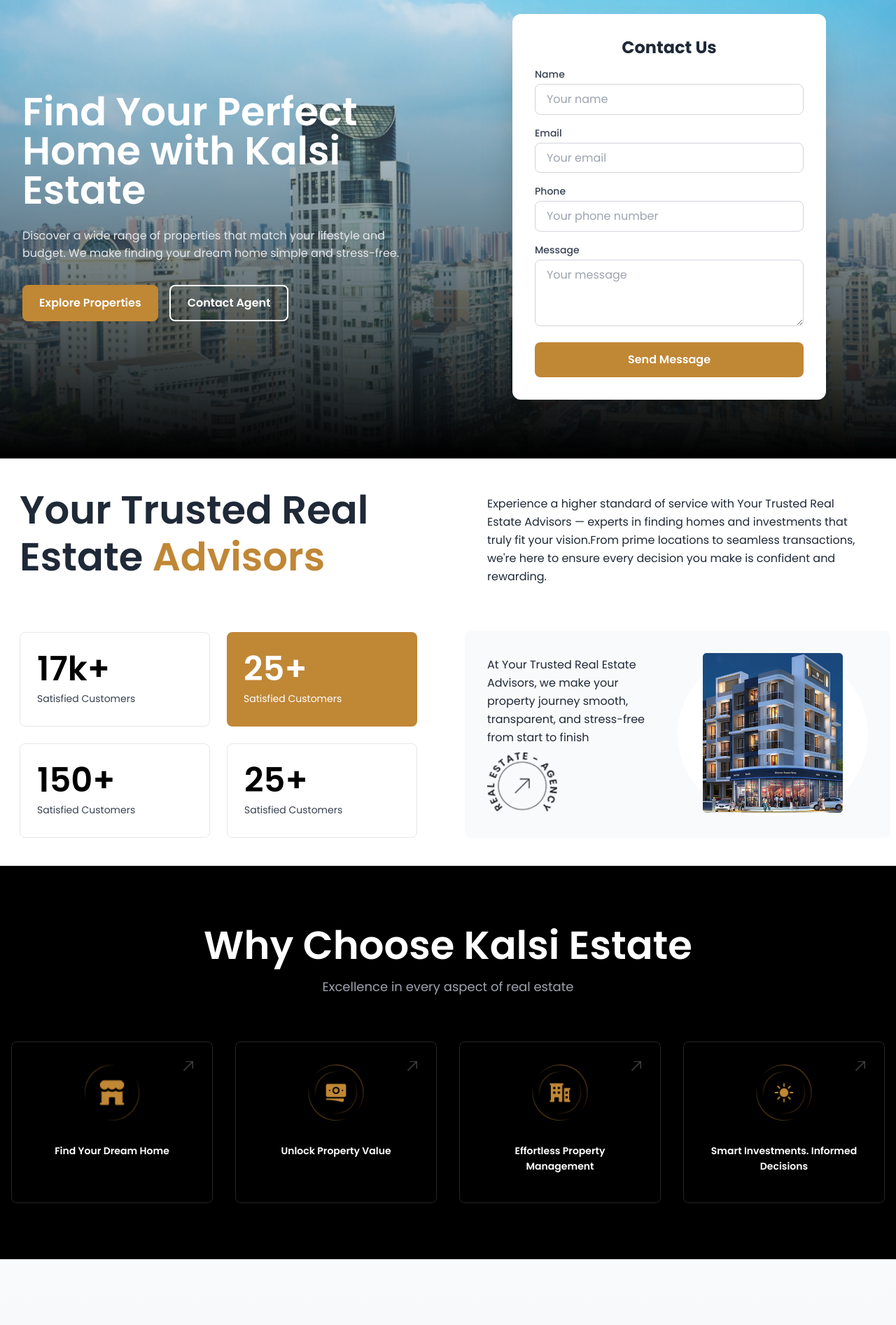
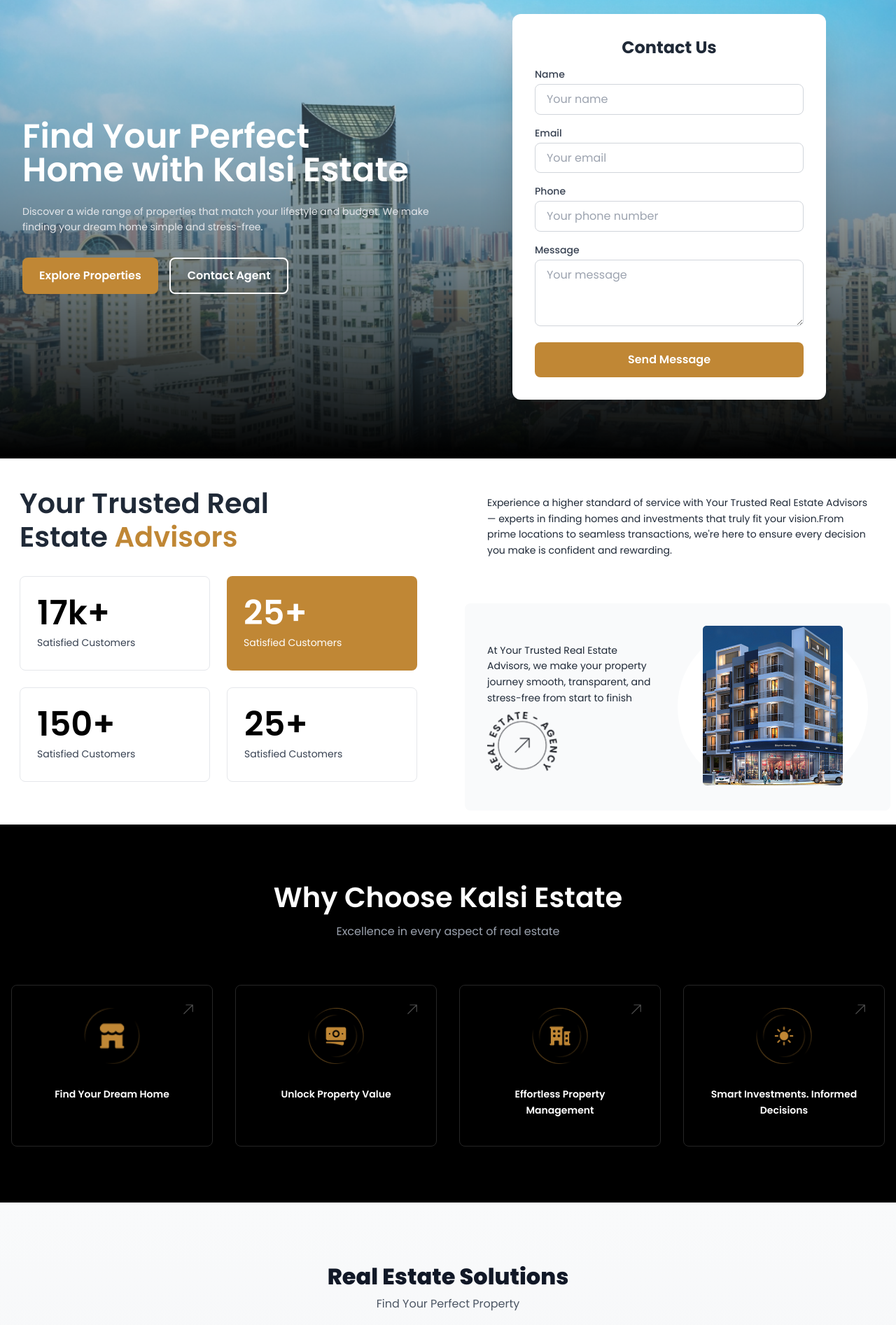
Before and after one commit to RAVI08RR/realstatemarketing, a Next.js app: page / in a window 1280 px wide. Shown: the part 160-2053 px from the top of the page at 70% size. Built offline with nearby package versions, Linux system fonts and the light colour scheme.

Commit message:
icon updated who we are

```diff
--- a/src/app/components/HeroSection.js
+++ b/src/app/components/HeroSection.js
@@ -9,13 +9,13 @@
         <div className="grid grid-cols-1 lg:grid-cols-2 gap-12 items-center w-full">
           {/* Left Content */}
           <div className="text-white max-w-2xl">
-            <h1 className="text-[3.5rem] md:text-5xl lg:text-[3.5rem] font-[600] mb-6 leading-[1.2]">
-              Find Your Perfect Home
-
-              with Kalsi Estate
+            <h1 className="text-[3rem] md:text-5xl lg:text-[3rem] font-[600] mb-6 leading-[2]">
+              Find Your Perfect
+        <br/>
+             Home with Kalsi Estate
             </h1>
 
-            <p className="text-[16px]  mb-8 text-gray-200">
+            <p className="text-[14px]  mb-8 text-gray-200">
               Discover a wide range of properties that match your lifestyle and budget.
               We make finding your dream home simple and stress-free.
             </p>
--- a/src/app/components/Realstatesoloution.jsx
+++ b/src/app/components/Realstatesoloution.jsx
@@ -160,10 +160,10 @@
         <div className="container mx-auto px-2">
           {/* Header */}
           <div className="text-center mb-16">
-            <h1 className="text-[3rem]  font-[600] text-gray-900 mb-0">
+            <h1 className="text-[2rem]  font-[800] text-gray-900 mb-0">
               Real Estate Solutions
             </h1>
-            <p className="text-gray-600 text-lg sm:text-xl">
+            <p className="text-gray-600 lg:text-[16px] sm:text-xl">
               Find Your Perfect Property
             </p>
           </div>
@@ -183,12 +183,12 @@
                   </div>
 
                   {/* Title */}
-                  <h3 className="lg:text-[19px] sm:text-2xl font-[600] text-gray-900 mb-1 w-[76%]">
+                  <h3 className="lg:text-[18px] sm:text-2xl font-[600] text-gray-900 mb-1 whitespace-pre-line lg:w-[200px]">
                     {solution.title}
                   </h3>
 
                   {/* Description */}
-                  <p className="text-gray-600 text-base leading-relaxed">
+                  <p className="text-gray-600 text-[14px] leading-relaxed">
                     {solution.description}
                   </p>
                 </div>
--- a/src/app/components/TrustedAdvisors.js
+++ b/src/app/components/TrustedAdvisors.js
@@ -13,14 +13,14 @@
         <div className="grid grid-cols-1 lg:grid-cols-2 lg:gap-12 items-start">
           {/* Left Section */}
           <div className='rounded-lg p-5 mt-[0rem]' >
-            <h1 className="text-[3.5rem] font-[600] mb-8 leading-[1.2]">
-              Your Trusted Real
+            <h1 className="text-[2.5rem] font-[600] mb-8 leading-[1.2]">
+              Your Trusted Real <br/>
 
               Estate <span className="text-[#C08735]">Advisors</span>
             </h1>
 
             {/* Stats Grid */}
-            <div className="grid lg:grid-cols-2 grid-cols-2 gap-6 mt-[4.6rem]">
+            <div className="grid lg:grid-cols-2 grid-cols-2 gap-6 mt-[0rem]">
               {/* Card 1 */}
               <div className="bg-white border border-gray-200 rounded-lg p-6 card-client-no">
                 <div className="text-5xl font-[600] text-black mb-2">17k+</div>
@@ -51,7 +51,7 @@
           <div className="space-y-8">
             {/* Description Box */}
             <div className="rounded-lg p-8">
-              <p className="text-gray-800 leading-relaxed">
+              <p className="text-gray-800 leading-relaxed text-[14px]">
                 Experience a higher standard of service with Your Trusted Real Estate Advisors — experts in finding homes and investments that truly fit your vision.From prime locations to seamless transactions, we&apos;re here to ensure every decision you make is confident and rewarding.
               </p>
             </div>
@@ -59,7 +59,7 @@
             {/* Middle Section */}
             <div className="bg-gray-50 rounded-lg p-8 flex items-center justify-center gap-6">
               <div className="flex-1">
-                <p className="text-gray-800 leading-relaxed">
+                <p className="text-gray-800 leading-relaxed mb-2 text-[14px]">
                 At Your Trusted Real Estate Advisors, we make your property journey smooth, transparent, and stress-free from start to finish                </p>
                 <Image
                   className='mt-2'
--- a/src/app/components/WhyChooseUs.js
+++ b/src/app/components/WhyChooseUs.js
@@ -29,10 +29,10 @@
       <div className="max-w-7xl mx-auto">
         {/* Header */}
         <div className="text-center mb-16">
-          <h1 className="text-[3.5rem] text-white font-[600] mb-3 leading-[1.2]">
+          <h1 className="text-[2.5rem] text-white font-[600] mb-3 leading-[1.2]">
             Why Choose Kalsi Estate
           </h1>
-          <p className="text-gray-400 text-lg">
+          <p className="text-gray-400 text-[16px]">
             Excellence in every aspect of real estate
           </p>
         </div>
```
